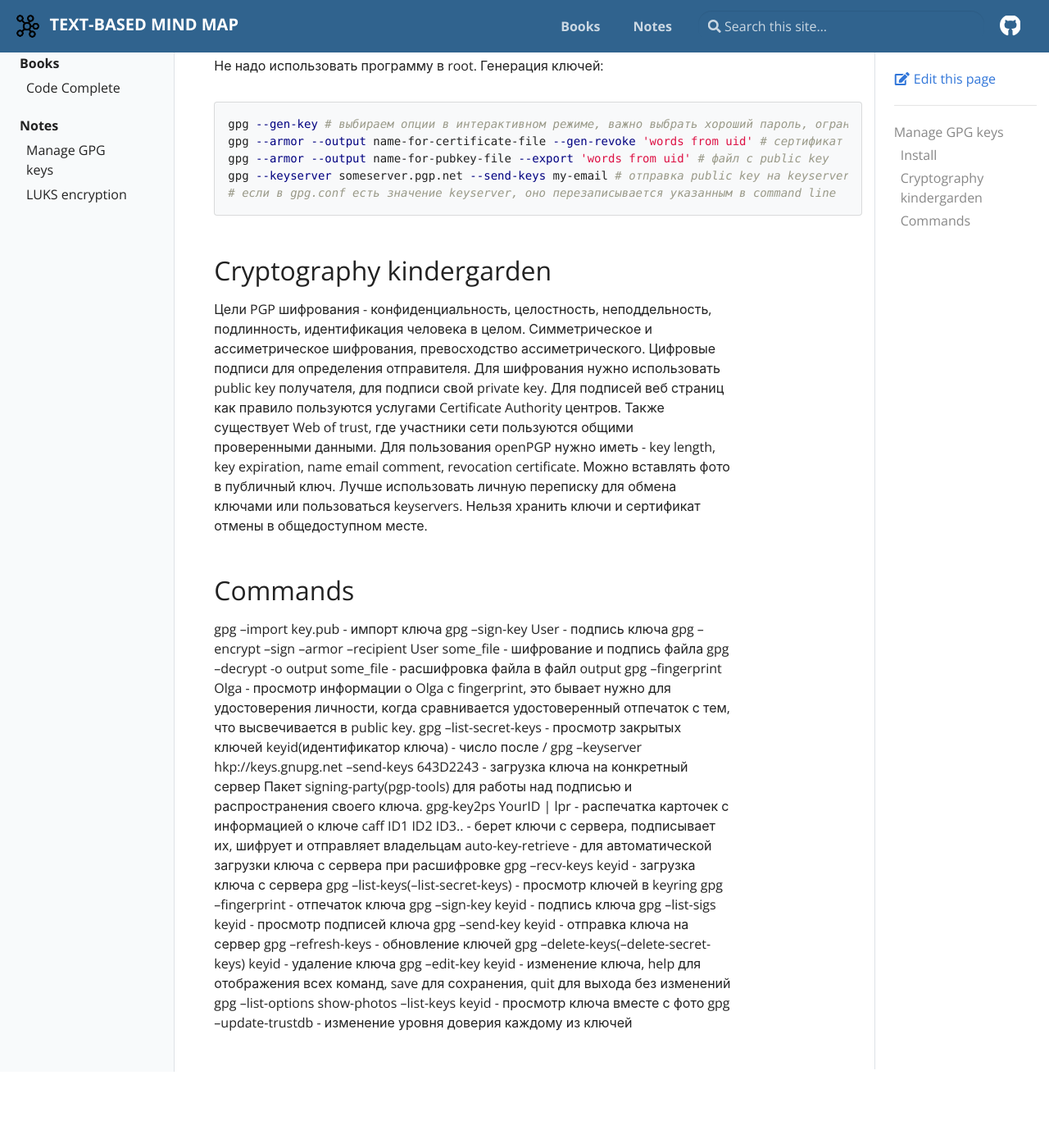
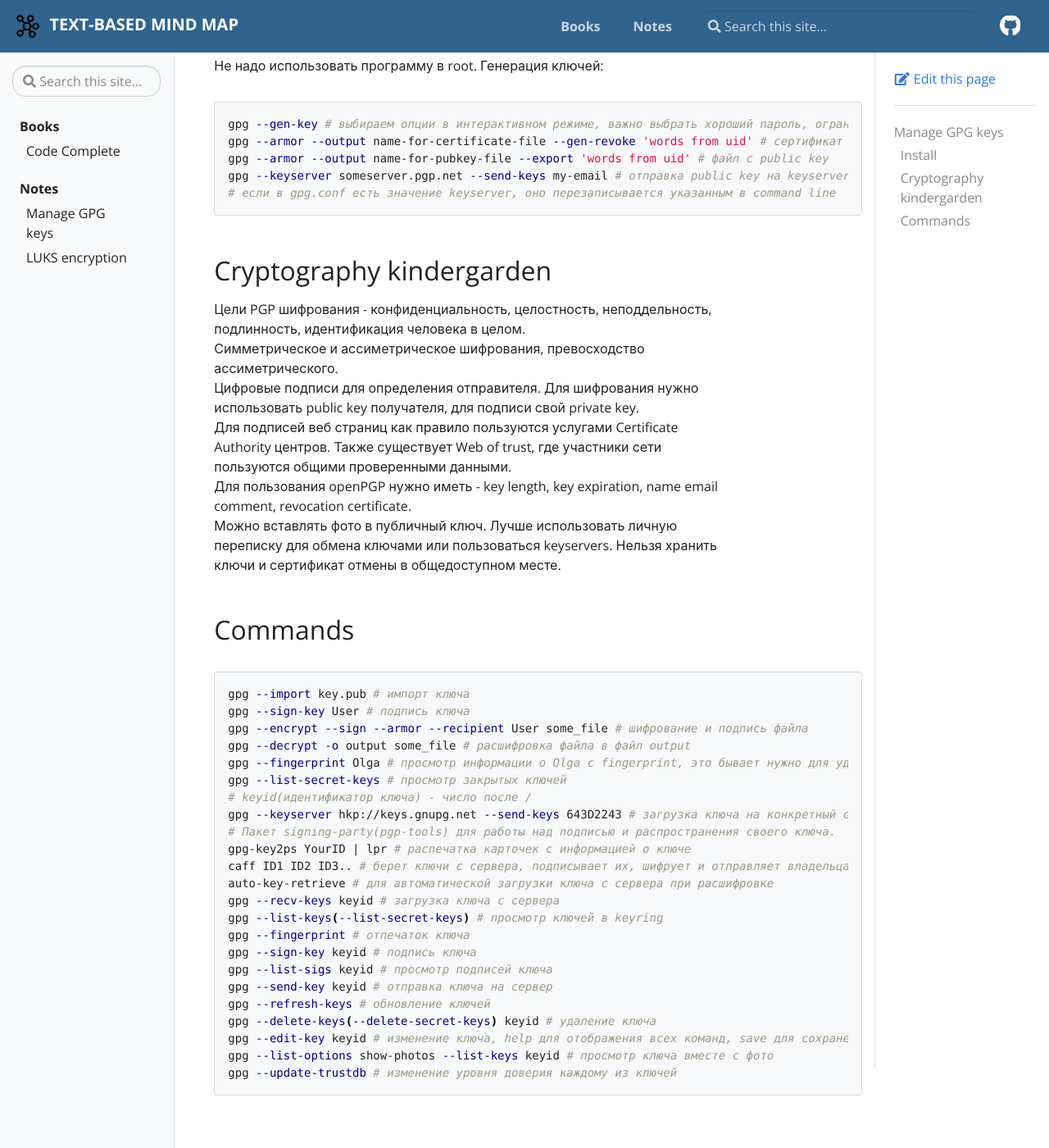
Before and after one commit to makkuzin/makkuzin.github.io, a Jekyll site: the page built from _notes/gpg-commands.md, in a window 1280 px wide and 1400 px high, scrolled down 554 px. Shown: the whole window at 82% size. Built offline with Jekyll 4.4.1, drawn with Linux system fonts in a browser that asks for light colours; before the commit the page ends 1861 px from its top, so only the background shows below that.

Commit message:
Finish notes gpg and luks

````diff
--- a/_notes/gpg-commands.md
+++ b/_notes/gpg-commands.md
@@ -26,36 +26,38 @@
 ```
 
 ## Cryptography kindergarden
-Цели PGP шифрования - конфиденциальность, целостность, неподдельность, подлинность, идентификация человека в целом.
-Симметрическое и ассиметрическое шифрования, превосходство ассиметрического. Цифровые подписи для определения отправителя.
-Для шифрования нужно использовать public key получателя, для подписи свой private key.
+Цели PGP шифрования - конфиденциальность, целостность, неподдельность, подлинность, идентификация человека в целом.<br>
+Симметрическое и ассиметрическое шифрования, превосходство ассиметрического.<br>
+Цифровые подписи для определения отправителя. Для шифрования нужно использовать public key получателя, для подписи свой private key.<br>
 Для подписей веб страниц как правило пользуются услугами Certificate Authority центров.
-Также существует Web of trust, где участники сети пользуются общими проверенными данными.
-Для пользования openPGP нужно иметь - key length, key expiration, name email comment, revocation certificate.
+Также существует Web of trust, где участники сети пользуются общими проверенными данными.<br>
+Для пользования openPGP нужно иметь - key length, key expiration, name email comment, revocation certificate.<br>
 Можно вставлять фото в публичный ключ. Лучше использовать личную переписку для обмена ключами или пользоваться keyservers.
 Нельзя хранить ключи и сертификат отмены в общедоступном месте.
 
 ## Commands
-gpg --import key.pub - импорт ключа
-gpg --sign-key User - подпись ключа
-gpg --encrypt --sign --armor --recipient User some_file - шифрование и подпись файла
-gpg --decrypt -o output some_file - расшифровка файла в файл output
-gpg --fingerprint Olga - просмотр информации о Olga с fingerprint, это бывает нужно для удостоверения личности, когда сравнивается удостоверенный отпечаток с тем, что высвечивается в public key.
-gpg --list-secret-keys - просмотр закрытых ключей
-keyid(идентификатор ключа) - число после /
-gpg --keyserver hkp://keys.gnupg.net --send-keys 643D2243 - загрузка ключа на конкретный сервер
-Пакет signing-party(pgp-tools) для работы над подписью и распространения своего ключа.
-gpg-key2ps YourID | lpr - распечатка карточек с информацией о ключе
-caff ID1 ID2 ID3.. - берет ключи с сервера, подписывает их, шифрует и отправляет владельцам
-auto-key-retrieve - для автоматической загрузки ключа с сервера при расшифровке
-gpg --recv-keys keyid - загрузка ключа с сервера
-gpg --list-keys(--list-secret-keys) - просмотр ключей в keyring
-gpg --fingerprint - отпечаток ключа
-gpg --sign-key keyid - подпись ключа
-gpg --list-sigs keyid - просмотр подписей ключа
-gpg --send-key keyid - отправка ключа на сервер
-gpg --refresh-keys - обновление ключей
-gpg --delete-keys(--delete-secret-keys) keyid - удаление ключа
-gpg --edit-key keyid - изменение ключа, help для отображения всех команд, save для сохранения, quit для выхода без изменений
-gpg --list-options show-photos --list-keys keyid - просмотр ключа вместе с фото
-gpg --update-trustdb - изменение уровня доверия каждому из ключей
+```bash
+gpg --import key.pub # импорт ключа
+gpg --sign-key User # подпись ключа
+gpg --encrypt --sign --armor --recipient User some_file # шифрование и подпись файла
+gpg --decrypt -o output some_file # расшифровка файла в файл output
+gpg --fingerprint Olga # просмотр информации о Olga с fingerprint, это бывает нужно для удостоверения личности, когда сравнивается удостоверенный отпечаток с тем, что высвечивается в public key.
+gpg --list-secret-keys # просмотр закрытых ключей
+# keyid(идентификатор ключа) - число после /
+gpg --keyserver hkp://keys.gnupg.net --send-keys 643D2243 # загрузка ключа на конкретный сервер
+# Пакет signing-party(pgp-tools) для работы над подписью и распространения своего ключа.
+gpg-key2ps YourID | lpr # распечатка карточек с информацией о ключе
+caff ID1 ID2 ID3.. # берет ключи с сервера, подписывает их, шифрует и отправляет владельцам
+auto-key-retrieve # для автоматической загрузки ключа с сервера при расшифровке
+gpg --recv-keys keyid # загрузка ключа с сервера
+gpg --list-keys(--list-secret-keys) # просмотр ключей в keyring
+gpg --fingerprint # отпечаток ключа
+gpg --sign-key keyid # подпись ключа
+gpg --list-sigs keyid # просмотр подписей ключа
+gpg --send-key keyid # отправка ключа на сервер
+gpg --refresh-keys # обновление ключей
+gpg --delete-keys(--delete-secret-keys) keyid # удаление ключа
+gpg --edit-key keyid # изменение ключа, help для отображения всех команд, save для сохранения, quit для выхода без изменений
+gpg --list-options show-photos --list-keys keyid # просмотр ключа вместе с фото
+gpg --update-trustdb # изменение уровня доверия каждому из ключей
+```
````
Also changed, not shown: _notes/luks-encryption.md (+11 -3 lines).
